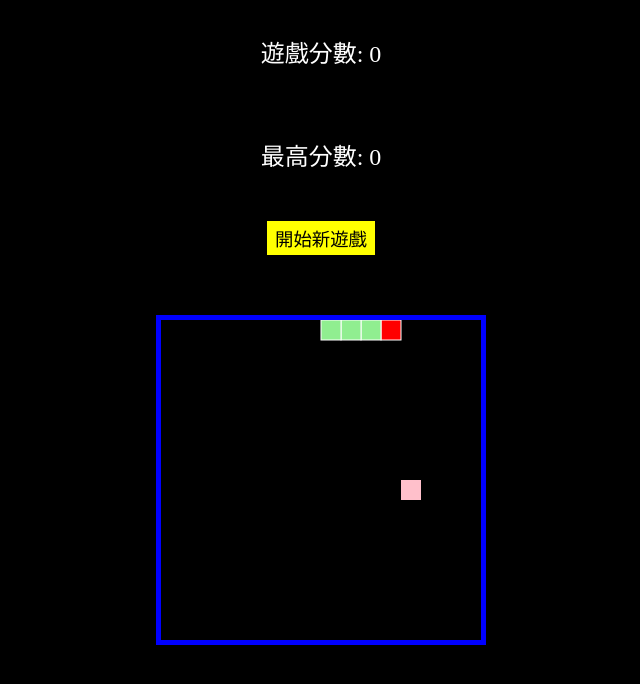
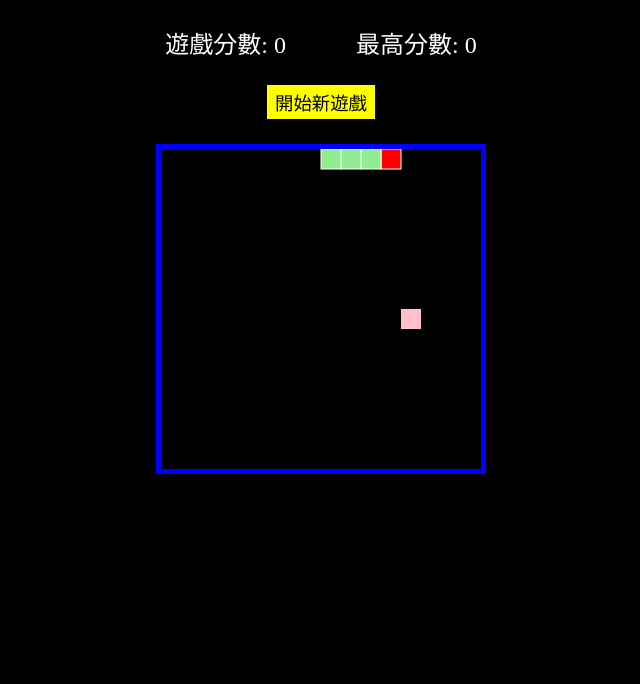
Before and after one commit to 94buyforyou/flowershop, a PHP site: page /snake/index.html in a window 1280 px wide. Shown: the top 684 px of the page, without its empty margins (319-959 px from the left). Run offline with PHP 8.4, Linux system fonts and the light colour scheme.

Commit message:
修改貪吃蛇介面

```diff
--- a/snake/index.html
+++ b/snake/index.html
@@ -7,15 +7,20 @@
         <link rel="stylesheet" href="styles/style.css" />
     </head>
     <body>
+        <div class="scoreBox">
+            <p id="myScore"></p>
+            <p id="myScore2"></p>
+        </div>
+
+        <button onclick="location.reload();" id="start">開始新遊戲</button>
+
         <canvas
             id="myCanvas"
             width="320"
             height="320"
             style="background-color: black"
         ></canvas>
-        <p id="myScore"></p>
-        <p id="myScore2"></p>
-        <button onclick="location.reload();" id="start">開始新遊戲</button>
+
         <script src="app.js"></script>
     </body>
 </html>
--- a/snake/styles/style.css
+++ b/snake/styles/style.css
@@ -1,6 +1,6 @@
 * {
     padding: 0;
-    /* margin: 0; */
+    margin: 0;
     border: 0;
     box-sizing: border-box;
 }
@@ -13,15 +13,19 @@ body {
 }
 
 #myCanvas {
+    margin-top: 25px;
     border: 5px solid blue;
-    position: absolute;
-    top: 60%;
+    /* position: absolute;
+    top: 40%;
     left: 50%;
-    transform: translate(-50%, -50%);
+    transform: translate(-50%, -50%); */
 }
 
-#myScore {
-    margin-top: 1rem;
+.scoreBox {
+    margin-top: 15px;
+    display: flex;
+    gap: 50px;
+    flex-wrap: nowrap;
 }
 
 #myScore,
```
